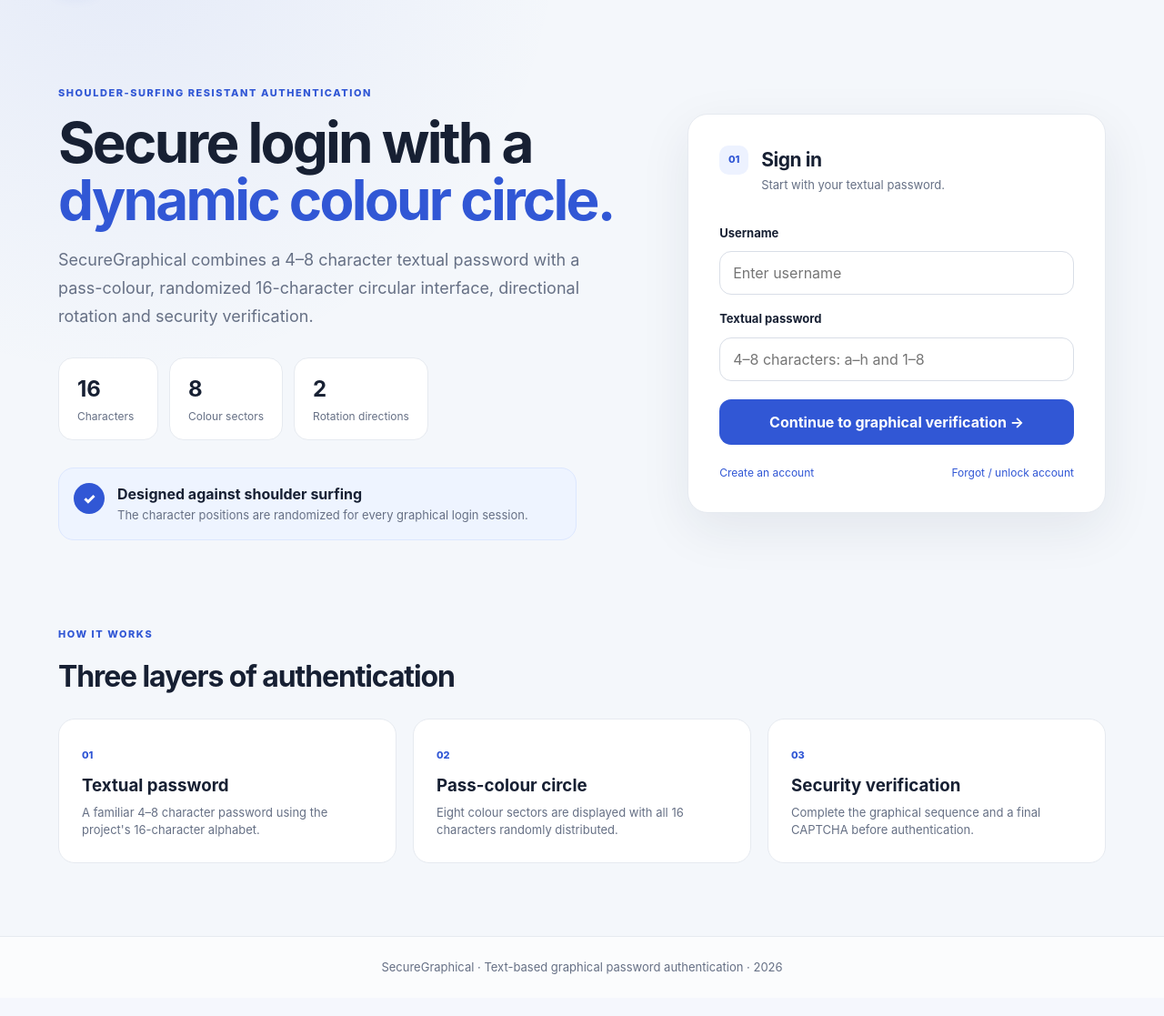
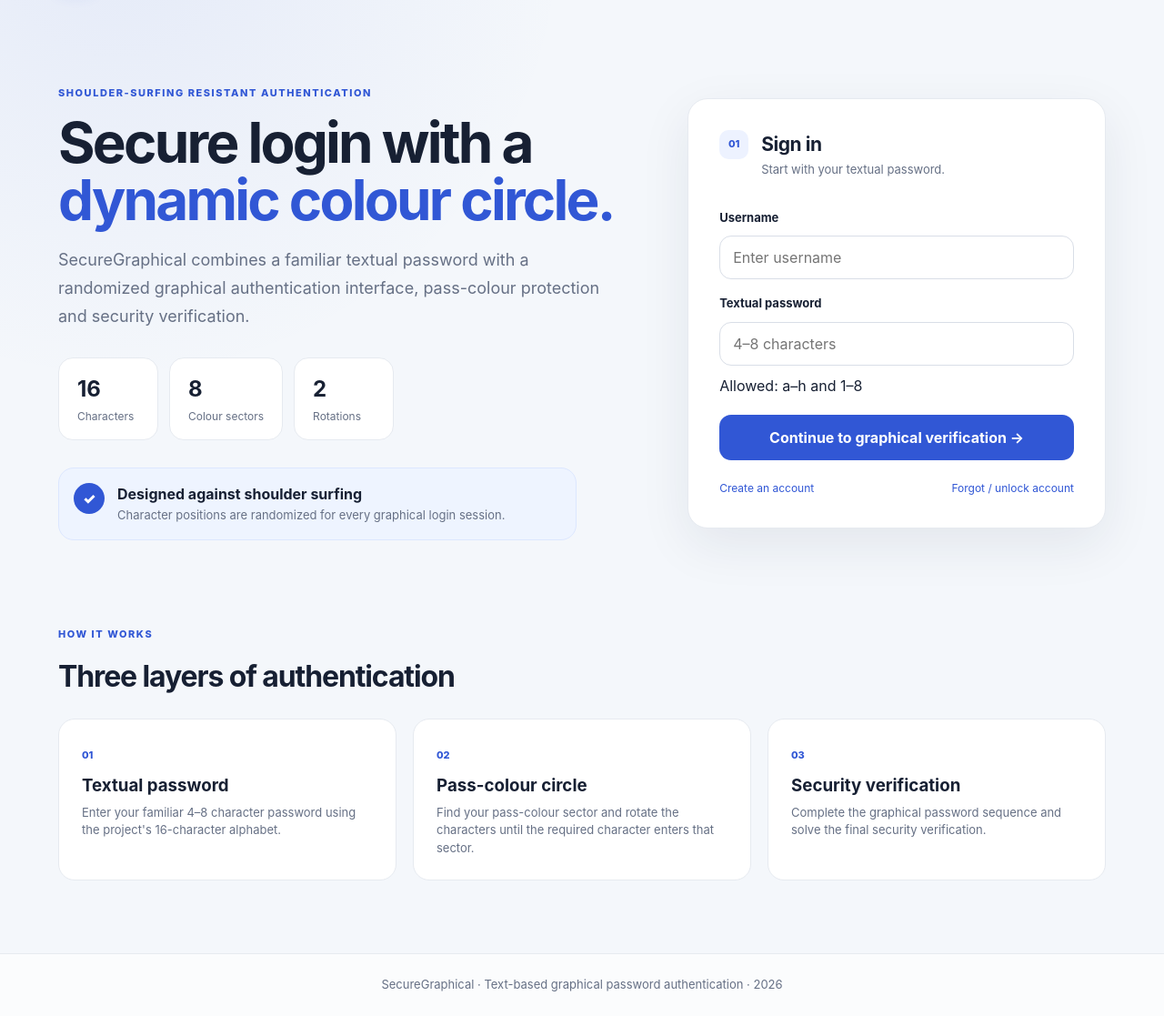
Before and after one commit to jyee0410-collab/SecureGraphical, a Flask app: page / in a window 1280 px wide. Shown: the part 76-1193 px from the top of the page at 91% size. Before the commit the page ends 1147 px from the top, so only its background shows below. Run offline with Flask 3, Linux system fonts and the light colour scheme.

Commit message:
Update index.html

```diff
--- a/templates/index.html
+++ b/templates/index.html
@@ -1,81 +1,240 @@
 {% extends "base.html" %}
-{% block title %}Login · SecureGraphical{% endblock %}
+
+{% block title %}
+Login · SecureGraphical
+{% endblock %}
+
 
 {% block content %}
+
 <section class="hero-grid">
+
     <div class="hero-copy">
-    <div class="eyebrow">SHOULDER-SURFING RESISTANT AUTHENTICATION</div>
-    <h1>Secure login with a <span>dynamic colour circle.</span></h1>
+
+        <div class="eyebrow">
+            SHOULDER-SURFING RESISTANT AUTHENTICATION
+        </div>
+
+        <h1>
+            Secure login with a
+            <span>dynamic colour circle.</span>
+        </h1>
+
         <p class="lead">
-      SecureGraphical combines a 4–8 character textual password with a
-      pass-colour, randomized 16-character circular interface, directional
-      rotation and security verification.
+
+            SecureGraphical combines a familiar
+            textual password with a randomized
+            graphical authentication interface,
+            pass-colour protection and security verification.
+
         </p>
 
+
         <div class="feature-row">
-      <div><strong>16</strong><span>Characters</span></div>
-      <div><strong>8</strong><span>Colour sectors</span></div>
-      <div><strong>2</strong><span>Rotation directions</span></div>
+
+            <div>
+                <strong>16</strong>
+                <span>Characters</span>
             </div>
 
-    <div class="security-note">
-      <div class="shield">✓</div>
             <div>
-        <strong>Designed against shoulder surfing</strong>
-        <p>The character positions are randomized for every graphical login session.</p>
-      </div>
-    </div>
+                <strong>8</strong>
+                <span>Colour sectors</span>
             </div>
 
-  <div class="card auth-card">
-    <div class="card-head">
-      <span class="step">01</span>
             <div>
-        <h2>Sign in</h2>
-        <p>Start with your textual password.</p>
-      </div>
+                <strong>2</strong>
+                <span>Rotations</span>
             </div>
 
-    <form action="{{ url_for('login_start') }}" method="post" class="form">
-      <label>Username</label>
-      <input name="username" required autocomplete="username" placeholder="Enter username">
+        </div>
 
-      <label>Textual password</label>
-      <input name="password" type="password" required autocomplete="current-password"
-             placeholder="4–8 characters: a–h and 1–8">
 
-      <button class="primary-btn" type="submit">Continue to graphical verification →</button>
+        <div class="security-note">
+
+            <div class="shield">
+                ✓
+            </div>
+
+            <div>
+
+                <strong>
+                    Designed against shoulder surfing
+                </strong>
+
+                <p>
+                    Character positions are randomized
+                    for every graphical login session.
+                </p>
+
+            </div>
+
+        </div>
+
+    </div>
+
+
+    <div class="card auth-card">
+
+        <div class="card-head">
+
+            <span class="step">
+                01
+            </span>
+
+            <div>
+
+                <h2>
+                    Sign in
+                </h2>
+
+                <p>
+                    Start with your textual password.
+                </p>
+
+            </div>
+
+        </div>
+
+
+        <form
+            action="{{ url_for('login_start') }}"
+            method="post"
+            class="form"
+        >
+
+            <label>
+                Username
+            </label>
+
+            <input
+                name="username"
+                required
+                autocomplete="username"
+                placeholder="Enter username"
+            >
+
+
+            <label>
+                Textual password
+            </label>
+
+            <input
+                name="password"
+                type="password"
+                required
+                minlength="4"
+                maxlength="8"
+                autocomplete="current-password"
+                placeholder="4–8 characters"
+            >
+
+            <div class="input-help">
+                Allowed: a–h and 1–8
+            </div>
+
+
+            <button
+                class="primary-btn"
+                type="submit"
+            >
+                Continue to graphical verification
+                <span>→</span>
+            </button>
+
         </form>
 
+
         <div class="auth-links">
-      <a href="{{ url_for('register') }}">Create an account</a>
-      <a href="{{ url_for('recovery') }}">Forgot / unlock account</a>
+
+            <a href="{{ url_for('register') }}">
+                Create an account
+            </a>
+
+            <a href="{{ url_for('recovery') }}">
+                Forgot / unlock account
+            </a>
+
         </div>
+
     </div>
+
 </section>
 
+
 <section class="how-section">
+
     <div class="section-heading">
-    <div class="eyebrow">HOW IT WORKS</div>
-    <h2>Three layers of authentication</h2>
+
+        <div class="eyebrow">
+            HOW IT WORKS
         </div>
 
+        <h2>
+            Three layers of authentication
+        </h2>
+
+    </div>
+
+
     <div class="cards-3">
+
         <article class="mini-card">
-      <span class="mini-number">01</span>
-      <h3>Textual password</h3>
-      <p>A familiar 4–8 character password using the project's 16-character alphabet.</p>
+
+            <span class="mini-number">
+                01
+            </span>
+
+            <h3>
+                Textual password
+            </h3>
+
+            <p>
+                Enter your familiar 4–8 character password
+                using the project's 16-character alphabet.
+            </p>
+
         </article>
+
+
         <article class="mini-card">
-      <span class="mini-number">02</span>
-      <h3>Pass-colour circle</h3>
-      <p>Eight colour sectors are displayed with all 16 characters randomly distributed.</p>
+
+            <span class="mini-number">
+                02
+            </span>
+
+            <h3>
+                Pass-colour circle
+            </h3>
+
+            <p>
+                Find your pass-colour sector and rotate
+                the characters until the required character
+                enters that sector.
+            </p>
+
         </article>
+
+
         <article class="mini-card">
-      <span class="mini-number">03</span>
-      <h3>Security verification</h3>
-      <p>Complete the graphical sequence and a final CAPTCHA before authentication.</p>
+
+            <span class="mini-number">
+                03
+            </span>
+
+            <h3>
+                Security verification
+            </h3>
+
+            <p>
+                Complete the graphical password sequence
+                and solve the final security verification.
+            </p>
+
         </article>
+
     </div>
+
 </section>
+
 {% endblock %}
```
Lines whose indentation alone changed are shown as unchanged.
